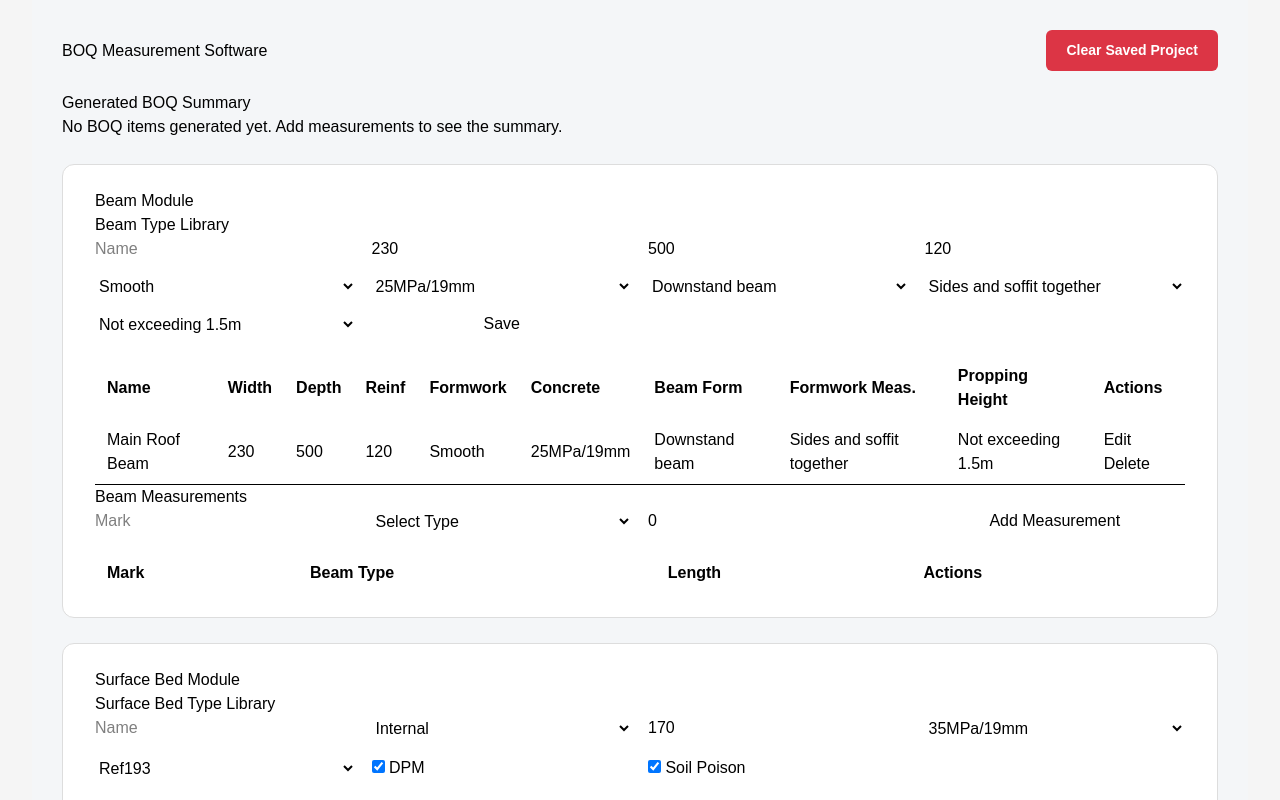
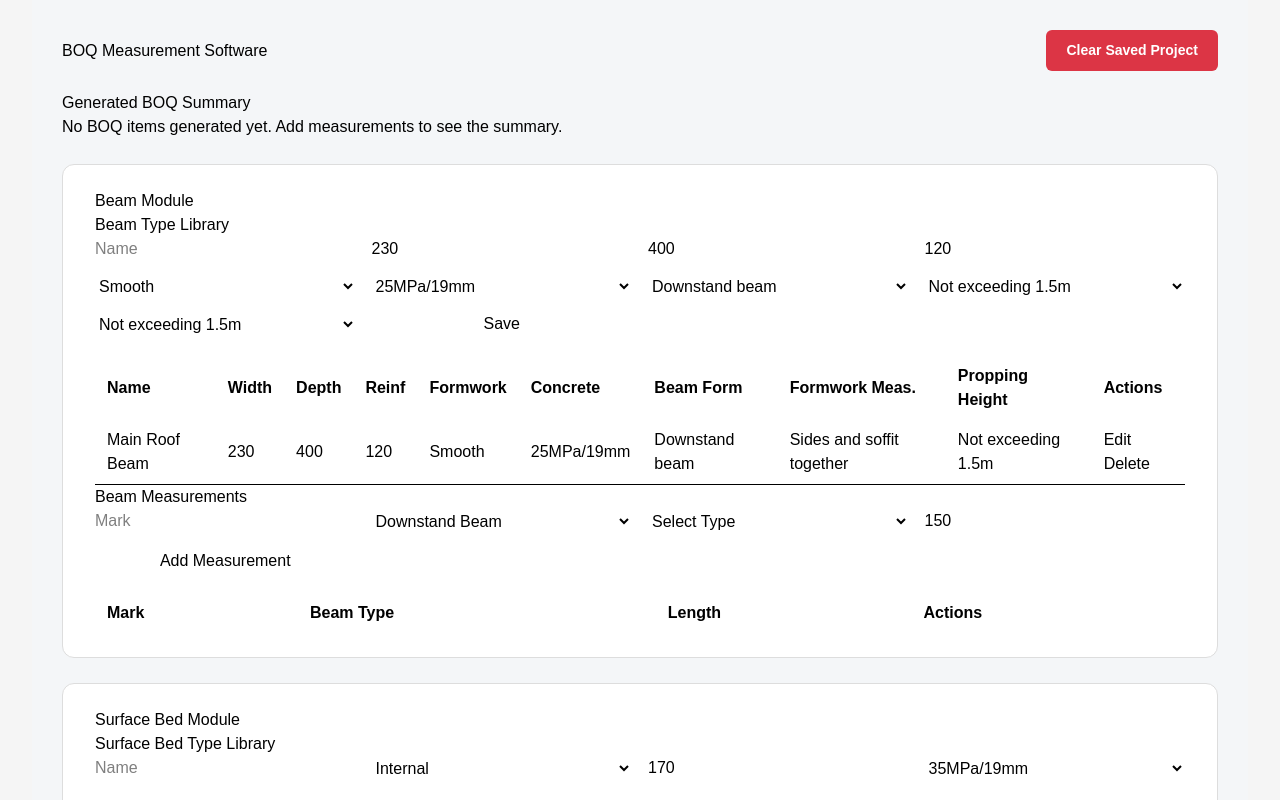
Before and after one commit to randeree14-wq/boq-software, a Next.js app: page / in a window 1280 px wide. Shown: the top 800 px of the page. Built offline with nearby package versions, Linux system fonts and the light colour scheme.

Commit message:
Work completed for today

```diff
--- a/app/page.tsx
+++ b/app/page.tsx
@@ -119,26 +119,37 @@ const styles = { cardStyle, formGridStyle, tableStyle, thStyle, tdStyle };
 export default function Home() {
   // ---------- BEAM ----------
   const [beamTypes, setBeamTypes] = useState<BeamType[]>([
-    { id: 1, name: "Main Roof Beam", width: 230,
-      depth: 500,
+    {
+        id: 1,
+        name: "Main Roof Beam",
+        width: 230,
+        depth: 400,
         reinfKg: 120,
         formworkFinish: "Smooth",
         concreteClass: "25MPa/19mm",
-      beamFormType: "Downstand beam",
-      formworkMeasurement: "Sides and soffit together",
+        beamProfileType: "Downstand Beam",
+        beamWidthMm: 230,
+        downstandDepthMm: 400,
+        upstandHeightMm: 0,
+        slabThicknessMm: 0,
         proppingHeightBand: "Not exceeding 1.5m",
         customProppingHeightDescription: undefined,
     },
   ]);
   const [editingBeamId, setEditingBeamId] = useState<number | null>(null);
+
   const { values: newBeam, update: updateBeam, reset: resetBeam } = useFormState({
-    name: "", width: 230,
-    depth: 500,
+      name: "",
+      width: 230,
+      depth: 400,
       reinfKg: 120,
       formworkFinish: "Smooth",
       concreteClass: "25MPa/19mm",
-    beamFormType: "Downstand beam",
-    formworkMeasurement: "Sides and soffit together",
+      beamProfileType: "Downstand Beam",
+      beamWidthMm: 230,
+      downstandDepthMm: 400,
+      upstandHeightMm: 0,
+      slabThicknessMm: 0,
       proppingHeightBand: "Not exceeding 1.5m",
       customProppingHeightDescription: undefined,
   });
@@ -624,52 +635,60 @@ function addOpeningMeasurement() {
   // ============================================
   const masterBoqItems: Record<string, BoqItem> = {};
 
-  // BEAMS
+// ============================================
+// BEAMS - COMPLETE PROFILE-BASED FORMWORK
+// ============================================
 beamMeasurements.forEach((m) => {
   const beam = beamTypes.find((b) => b.id === m.beamTypeId);
   if (!beam) return;
 
-  const widthM = beam.width / 1000;
-  const depthM = beam.depth / 1000;
-  const concrete = widthM * depthM * m.length;
-  const sidesFormwork = 2 * depthM * m.length;
-  const soffitFormwork = widthM * m.length;
+  // Use new dimension fields or fallback to old ones
+  const beamWidth = beam.beamWidthMm || beam.width || 230;
+  const downstandDepth = beam.downstandDepthMm || beam.depth || 400;
+  const upstandHeight = beam.upstandHeightMm || 0;
+  const slabThickness = beam.slabThicknessMm || 0;
+
+  const beamWidthM = beamWidth / 1000;
+  const downstandDepthM = downstandDepth / 1000;
+  const upstandHeightM = upstandHeight / 1000;
+  const slabThicknessM = slabThickness / 1000;
+
+  // ============================================
+  // CONCRETE CALCULATION
+  // ============================================
+  let concrete = 0;
+  const profileType = beam.beamProfileType || "Downstand Beam";
+
+  if (profileType === "Combined Downstand / Inverted Beam") {
+    // Overall depth = Downstand + Slab + Inverted
+    const overallDepth = downstandDepth + (slabThickness || 0) + upstandHeight;
+    concrete = (beamWidth / 1000) * (overallDepth / 1000) * m.length;
+  } else {
+    // Standard calculation (unchanged for other profiles)
+    concrete = beamWidthM * downstandDepthM * m.length;
+  }
+
   const totalReinf = (concrete * beam.reinfKg) / 1000;
   const highTensile = totalReinf * 0.9;
   const mildSteel = totalReinf * 0.1;
   const strength = getConcreteStrength(beam.concreteClass);
 
-    // Concrete
+  // CONCRETE
+  let concreteDescription = `${beam.concreteClass} concrete in beams`;
+  if (profileType === "Combined Downstand / Inverted Beam") {
+    concreteDescription = `${beam.concreteClass} concrete in combined downstand / inverted beams`;
+  }
+
   addBoqItemFromBillKey(
     masterBoqItems,
     "CONCRETE",
     `Concrete (${strength})`,
-      `${beam.concreteClass} concrete in beams`,
+    concreteDescription,
     "m³",
     concrete
   );
 
-    // Formwork – sides
-    addBoqItemFromBillKey(
-      masterBoqItems,
-      "CONCRETE",
-      SECTIONS.FORMWORK,
-      `${beam.formworkFinish} formwork to sides of beams`,
-      "m²",
-      sidesFormwork
-    );
-
-    // Formwork – soffit
-    addBoqItemFromBillKey(
-      masterBoqItems,
-      "CONCRETE",
-      SECTIONS.FORMWORK,
-      `${beam.formworkFinish} formwork to soffits of beams`,
-      "m²",
-      soffitFormwork
-    );
-
-    // Reinforcement – High Tensile
+  // REINFORCEMENT (unchanged)
   if (highTensile > 0) {
     addBoqItemFromBillKey(
       masterBoqItems,
@@ -680,8 +699,6 @@ function addOpeningMeasurement() {
       highTensile
     );
   }
-
-    // Reinforcement – Mild Steel
   if (mildSteel > 0) {
     addBoqItemFromBillKey(
       masterBoqItems,
@@ -692,8 +709,129 @@ function addOpeningMeasurement() {
       mildSteel
     );
   }
+
+  // ============================================
+  // FORMWORK - PROFILE-BASED CALCULATION
+  // ============================================
+  const finish = beam.formworkFinish || "Smooth";
+
+  // Skip formwork for integrated beams
+  if (profileType === "Integrated Beam / No Separate Beam Formwork") {
+    return;
+  }
+
+  // Get propping height description
+  let proppingHeightDesc = "";
+  if (beam.proppingHeightBand === "Custom") {
+    proppingHeightDesc = beam.customProppingHeightDescription || "custom height";
+  } else {
+    proppingHeightDesc = beam.proppingHeightBand || "Not exceeding 1.5m";
+  }
+
+  let formworkGirthMm = 0;
+  let formworkDescription = "";
+
+  // ============================================
+  // COMBINED DOWNSTAND / INVERTED BEAM
+  // ============================================
+  if (profileType === "Combined Downstand / Inverted Beam") {
+    const overallDepth = downstandDepth + (slabThickness || 0) + upstandHeight;
+
+    // ============================================
+    // ITEM 1: Outer exposed formwork
+    // Girth = Overall Depth + Beam Width + Downstand Depth
+    // ============================================
+    const outerGirth = overallDepth + beamWidth + downstandDepth;
+    const outerArea = (outerGirth / 1000) * m.length;
+
+    if (outerArea > 0) {
+      const outerDescription = `${finish} formwork to sides and soffits of combined downstand / inverted beams, propped up ${proppingHeightDesc} high`;
+      addBoqItemFromBillKey(
+        masterBoqItems,
+        "CONCRETE",
+        SECTIONS.FORMWORK,
+        outerDescription,
+        "m²",
+        outerArea
+      );
+    }
+
+    // ============================================
+    // ITEM 2: Internal face of inverted beam only
+    // ============================================
+    if (upstandHeight > 0) {
+      if (upstandHeight <= 300) {
+        // Formwork to edges, risers, ends and reveals not exceeding 300mm
+        const item2Description = `${finish} formwork to edges, risers, ends and reveals of inverted beams, propped up ${proppingHeightDesc} high`;
+        addBoqItemFromBillKey(
+          masterBoqItems,
+          "CONCRETE",
+          SECTIONS.FORMWORK,
+          item2Description,
+          "m",
+          m.length
+        );
+      } else {
+        // Formwork to sides of inverted beams
+        const invertedArea = (upstandHeight / 1000) * m.length;
+        const item2Description = `${finish} formwork to sides of inverted beams, propped up ${proppingHeightDesc} high`;
+        addBoqItemFromBillKey(
+          masterBoqItems,
+          "CONCRETE",
+          SECTIONS.FORMWORK,
+          item2Description,
+          "m²",
+          invertedArea
+        );
+      }
+    }
+
+    // Skip standard formwork calculation for combined beams
+    return;
+  }
+
+  // ============================================
+  // STANDARD PROFILES (Downstand, Upstand, Perimeter)
+  // ============================================
+  switch (profileType) {
+    case "Downstand Beam":
+      formworkGirthMm = (2 * downstandDepth) + beamWidth;
+      formworkDescription = `${finish} formwork to sides and soffits of downstand beams, propped up ${proppingHeightDesc} high`;
+      break;
+
+    case "Upstand Beam":
+      formworkGirthMm = 2 * upstandHeight;
+      formworkDescription = `${finish} formwork to sides of upstand beams, propped up ${proppingHeightDesc} high`;
+      break;
+
+    case "Perimeter Beam (Downstand Only)":
+      formworkGirthMm = (2 * downstandDepth) + beamWidth;
+      formworkDescription = `${finish} formwork to sides and soffits of perimeter beams, propped up ${proppingHeightDesc} high`;
+      break;
+
+    case "Perimeter Beam (Downstand + Upstand)":
+      formworkGirthMm = (2 * downstandDepth) + beamWidth + upstandHeight;
+      formworkDescription = `${finish} formwork to sides and soffits of perimeter beams with upstand, propped up ${proppingHeightDesc} high`;
+      break;
+
+    default:
+      formworkGirthMm = (2 * downstandDepth) + beamWidth;
+      formworkDescription = `${finish} formwork to beams, propped up ${proppingHeightDesc} high`;
+  }
+
+  const formworkArea = (formworkGirthMm / 1000) * m.length;
+
+  if (formworkArea > 0) {
+    addBoqItemFromBillKey(
+      masterBoqItems,
+      "CONCRETE",
+      SECTIONS.FORMWORK,
+      formworkDescription,
+      "m²",
+      formworkArea
+    );
+  }
 });
-
   // SURFACE BEDS
   surfaceBedMeasurements.forEach((m) => {
     const sb = surfaceBedTypes.find((s) => s.id === m.surfaceBedTypeId);
--- a/components/BeamModule.tsx
+++ b/components/BeamModule.tsx
@@ -118,25 +118,42 @@ const BeamModule = ({
           <option value="Upstand beam">Upstand beam</option>
           <option value="Integrated slab beam / no beam formwork">Integrated slab beam / no beam formwork</option>
         </select>
-        {newBeam.beamFormType !== "Integrated slab beam / no beam formwork" && (
-          <select value={newBeam.formworkMeasurement || "Sides and soffit together"} onChange={(e) => updateBeam({ formworkMeasurement: e.target.value as FormworkMeasurement })}>
-            <option value="Sides and soffit together">Sides and soffit together</option>
-            <option value="Sides only">Sides only</option>
-            {newBeam.beamFormType === "Downstand beam" && <option value="Soffit only">Soffit only</option>}
-            <option value="None">None</option>
-          </select>
-        )}
+{/* Propping Height Band */}
+{newBeam.beamFormType !== "Integrated slab beam / no beam formwork" && newBeam.formworkMeasurement !== "None" && (
+  <>
+    <select
+      value={newBeam.proppingHeightBand || "Not exceeding 1.5m"}
+      onChange={(e) => updateBeam({ proppingHeightBand: e.target.value as ProppingHeightBand })}
+    >
+      <option value="Not exceeding 1.5m">Not exceeding 1.5m</option>
+      <option value="exceeding 1.5m and not exceeding 3.5m">Exceeding 1.5m and not exceeding 3.5m</option>
+      <option value="exceeding 3.5m and not exceeding 5.0m">Exceeding 3.5m and not exceeding 5.0m</option>
+      <option value="exceeding 5.0m and not exceeding 6.5m">Exceeding 5.0m and not exceeding 6.5m</option>
+      <option value="Custom">Custom</option>
+    </select>
+
+    {newBeam.proppingHeightBand === "Custom" && (
+      <input
+        placeholder="Custom propping height description"
+        value={newBeam.customProppingHeightDescription || ""}
+        onChange={(e) => updateBeam({ customProppingHeightDescription: e.target.value })}
+      />
+    )}
+  </>
+)}
         {newBeam.beamFormType !== "Integrated slab beam / no beam formwork" && newBeam.formworkMeasurement !== "None" && (
           <>
             <select value={newBeam.proppingHeightBand || "Not exceeding 1.5m"} onChange={(e) => updateBeam({ proppingHeightBand: e.target.value as ProppingHeightBand })}>
               <option value="Not exceeding 1.5m">Not exceeding 1.5m</option>
-              <option value="Exceeding 1.5m and not exceeding 3.5m">Exceeding 1.5m and not exceeding 3.5m</option>
-              <option value="Exceeding 3.5m and not exceeding 5.0m">Exceeding 3.5m and not exceeding 5.0m</option>
-              <option value="Exceeding 5.0m and not exceeding 6.5m">Exceeding 5.0m and not exceeding 6.5m</option>
+              <option value="exceeding 1.5m and not exceeding 3.5m">Exceeding 1.5m and not exceeding 3.5m</option>
+              <option value="exceeding 3.5m and not exceeding 5.0m">Exceeding 3.5m and not exceeding 5.0m</option>
+              <option value="exceeding 5.0m and not exceeding 6.5m">Exceeding 5.0m and not exceeding 6.5m</option>
               <option value="Custom">Custom</option>
             </select>
             {newBeam.proppingHeightBand === "Custom" && (
-              <input placeholder="Custom propping height description" value={newBeam.customProppingHeightDescription || ""} onChange={(e) => updateBeam({ customProppingHeightDescription: e.target.value })} />
+              <input placeholder="Custom propping height description"
+              value={newBeam.customProppingHeightDescription || ""}
+              onChange={(e) => updateBeam({ customProppingHeightDescription: e.target.value })} />
             )}
           </>
         )}
@@ -177,11 +194,31 @@ const BeamModule = ({
       <h2>Beam Measurements</h2>
       <div style={formGridStyle}>
         <input placeholder="Mark" value={newBeamMeas.mark} onChange={(e) => updateBeamMeas({ mark: e.target.value })} />
+
+        <select
+  value={newBeam.beamProfileType || "Downstand Beam"}
+  onChange={(e) => updateBeam({ beamProfileType: e.target.value as BeamProfileType })}
+>
+  <option value="Downstand Beam">Downstand Beam</option>
+  <option value="Upstand Beam">Upstand Beam</option>
+  <option value="Perimeter Beam (Downstand Only)">Perimeter Beam (Downstand Only)</option>
+  <option value="Perimeter Beam (Downstand + Upstand)">Perimeter Beam (Downstand + Upstand)</option>
+  <option value="Combined Downstand / Inverted Beam">Combined Downstand / Inverted Beam</option> {/* NEW */}
+  <option value="Integrated Beam / No Separate Beam Formwork">Integrated Beam / No Separate Beam Formwork</option>
+</select>
+
         <select value={newBeamMeas.beamTypeId} onChange={(e) => updateBeamMeas({ beamTypeId: Number(e.target.value) })}>
+
+
           <option value={0}>Select Type</option>
           {beamTypes.map((b) => <option key={b.id} value={b.id}>{b.name}</option>)}
         </select>
-        <input type="number" placeholder="Length (m)" value={newBeamMeas.length} onChange={(e) => updateBeamMeas({ length: Number(e.target.value) })} />
+        <input
+        type="number"
+        placeholder="Slab Thickness (mm)"
+        value={newBeam.slabThicknessMm || 150}
+        onChange={(e) => updateBeam({ slabThicknessMm: Number(e.target.value) })}
+        />
         <button onClick={saveBeamMeasurement}>
           {editingBeamMeasurementId !== null ? "Update Measurement" : "Add Measurement"}
         </button>
--- a/types/boq.ts
+++ b/types/boq.ts
@@ -1,15 +1,29 @@
+export type BeamProfileType =
+  | "Downstand Beam"
+  | "Upstand Beam"
+  | "Perimeter Beam (Downstand Only)"
+  | "Perimeter Beam (Downstand + Upstand)"
+  | "Combined Downstand / Inverted Beam"
+  | "Integrated Beam / No Separate Beam Formwork";
+
+// Update BeamType to include slabThicknessMm for combined beams
 export type BeamType = {
   id: number;
   name: string;
   width: number;
-  depth: number;
+  depth: number; // Backward compatibility
   reinfKg: number;
   formworkFinish: string;
   concreteClass: string;
-  beamFormType: BeamFormType;
-  formworkMeasurement: FormworkMeasurement;
+  // Profile fields
+  beamProfileType: BeamProfileType;
+  beamWidthMm: number;
+  downstandDepthMm: number;
+  upstandHeightMm: number;
+  slabThicknessMm?: number; // NEW: Only for Combined Downstand / Inverted Beam
+  formworkFinish: string;
   proppingHeightBand: ProppingHeightBand;
-  customProppingHeightDescription?: string; // only used if proppingHeightBand is "Custom"
+  customProppingHeightDescription?: string;
 };
 
 export type BeamMeasurement = {
```
Lines whose indentation alone changed are shown as unchanged.
